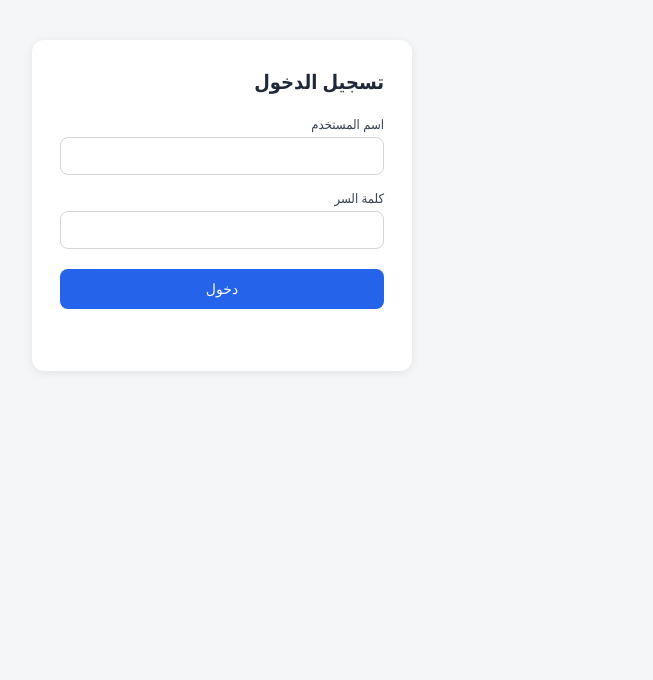
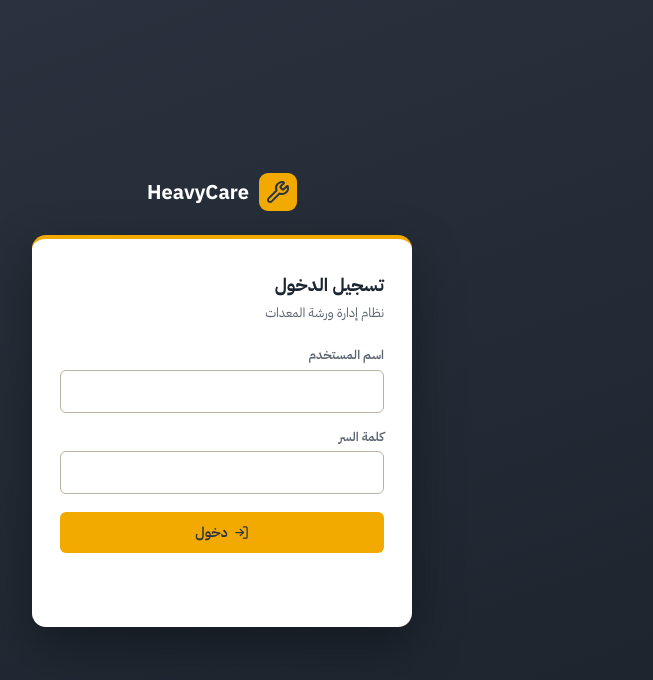
Before and after one commit to MahmoudAboutaleb88/HeavyCare, a website: page login.html in a window 1280 px wide. Shown: the whole page, without its empty margins (418-1071 px from the left). Drawn offline with nearby package versions, Linux system fonts and the light colour scheme.

Commit message:
Update login.html

```diff
--- a/login.html
+++ b/login.html
@@ -3,63 +3,62 @@
 <head>
 <meta charset="UTF-8">
 <meta name="viewport" content="width=device-width, initial-scale=1.0">
-<title>تسجيل الدخول</title>
+<title>HeavyCare — تسجيل الدخول</title>
+
+<link rel="preconnect" href="https://fonts.googleapis.com">
+<link rel="preconnect" href="https://fonts.gstatic.com" crossorigin>
+<link href="https://fonts.googleapis.com/css2?family=IBM+Plex+Sans+Arabic:wght@400;500;600;700&family=IBM+Plex+Mono:wght@500;600&display=swap" rel="stylesheet">
+<script src="https://unpkg.com/lucide@latest/dist/umd/lucide.js"></script>
+<link rel="stylesheet" href="assets/style.css">
 <style>
-  * { box-sizing: border-box; }
   body {
-    font-family: 'Segoe UI', Tahoma, Arial, sans-serif;
-    background: #f4f6f8;
-    margin: 0;
-    padding: 40px 20px;
-    color: #1f2937;
+    background: linear-gradient(160deg, var(--color-steel) 0%, #1B222C 100%);
+    min-height: 100vh;
+    display: flex;
+    align-items: center;
+    justify-content: center;
+    padding: 20px;
   }
-  .container {
-    max-width: 380px;
-    margin: 0 auto;
-    background: #ffffff;
-    border-radius: 12px;
-    box-shadow: 0 2px 10px rgba(0,0,0,0.08);
-    padding: 28px;
+  .login-shell { width: 100%; max-width: 380px; }
+  .login-brand {
+    display: flex;
+    align-items: center;
+    justify-content: center;
+    gap: 10px;
+    color: #fff;
+    font-weight: 700;
+    font-size: 20px;
+    margin-bottom: 24px;
   }
-  h1 { font-size: 20px; margin: 0 0 20px; }
-  label { display: block; font-size: 13px; margin: 14px 0 4px; color: #374151; }
-  input {
-    width: 100%;
-    padding: 10px 12px;
-    border: 1px solid #d1d5db;
-    border-radius: 8px;
-    font-size: 14px;
+  .login-brand .brand-mark {
+    width: 38px; height: 38px; border-radius: 9px;
+    background: var(--color-amber); color: var(--color-steel);
+    display: flex; align-items: center; justify-content: center;
   }
-  button {
-    width: 100%;
-    margin-top: 20px;
-    background: #2563eb;
-    color: white;
-    border: none;
-    padding: 12px;
-    border-radius: 8px;
-    font-size: 14px;
-    cursor: pointer;
+  .login-card {
+    background: var(--color-surface);
+    border-radius: var(--radius-lg);
+    padding: 32px 28px;
+    box-shadow: 0 20px 50px rgba(0,0,0,0.35);
+    border-top: 4px solid var(--color-amber);
   }
-  button:hover { background: #1d4ed8; }
-  button:disabled { background: #93a3ba; cursor: not-allowed; }
-  .status { font-size: 13px; margin-top: 16px; min-height: 18px; white-space: pre-wrap; }
-  .status.error { color: #dc2626; }
-  .status.ok { color: #16a34a; }
-  .user-box {
-    margin-top: 16px;
-    padding: 14px;
-    background: #f0fdf4;
-    border-radius: 8px;
-    font-size: 13px;
-    display: none;
-  }
+  .login-card h1 { font-size: 18px; margin: 0 0 4px; }
+  .login-card p.sub { color: var(--color-ink-muted); font-size: 13px; margin: 0 0 22px; }
+  .login-card .btn { width: 100%; margin-top: 18px; justify-content: center; }
+  .login-card label { margin-top: 14px; }
 </style>
 </head>
 <body>
 
-<div class="container">
+<div class="login-shell">
+  <div class="login-brand">
+    <span class="brand-mark"><i data-lucide="wrench"></i></span>
+    HeavyCare
+  </div>
+
+  <div class="login-card">
     <h1>تسجيل الدخول</h1>
+    <p class="sub">نظام إدارة ورشة المعدات</p>
 
     <form id="loginForm">
       <label>اسم المستخدم</label>
@@ -68,28 +67,26 @@
       <label>كلمة السر</label>
       <input type="password" id="password" required>
 
-    <button type="submit" id="loginBtn">دخول</button>
+      <button type="submit" id="loginBtn" class="btn btn-primary"><i data-lucide="log-in"></i> دخول</button>
     </form>
 
-  <div id="status" class="status"></div>
-  <div id="userBox" class="user-box"></div>
+    <div id="status" class="status-msg"></div>
+  </div>
 </div>
 
 <script>
   const formEl = document.getElementById('loginForm');
   const statusEl = document.getElementById('status');
   const loginBtn = document.getElementById('loginBtn');
-  const userBox = document.getElementById('userBox');
 
   function showStatus(message, type) {
     statusEl.textContent = message;
-    statusEl.className = 'status ' + (type || '');
+    statusEl.className = 'status-msg ' + (type === 'error' ? 'is-error' : type === 'ok' ? 'is-ok' : '');
   }
 
   formEl.addEventListener('submit', async function (e) {
     e.preventDefault();
     loginBtn.disabled = true;
-    userBox.style.display = 'none';
     showStatus('جاري تسجيل الدخول...', '');
 
     try {
@@ -108,15 +105,13 @@
         return;
       }
 
-      // Store the token and the user's basic info so other pages
-      // (like index.html) know who's logged in without another request.
       localStorage.setItem('auth_token', body.data.token);
       localStorage.setItem('auth_user', JSON.stringify(body.data.user));
 
       showStatus('تم تسجيل الدخول بنجاح ✅ جاري التحويل...', 'ok');
 
       setTimeout(function () {
-        window.location.href = 'index.html';
+        window.location.href = 'equipment-cards.html';
       }, 600);
     } catch (err) {
       showStatus('تعذر الاتصال بالخادم: ' + err.message, 'error');
@@ -124,6 +119,8 @@
       loginBtn.disabled = false;
     }
   });
+
+  if (window.lucide) lucide.createIcons();
 </script>
 
 </body>
```
Lines whose indentation alone changed are shown as unchanged.
